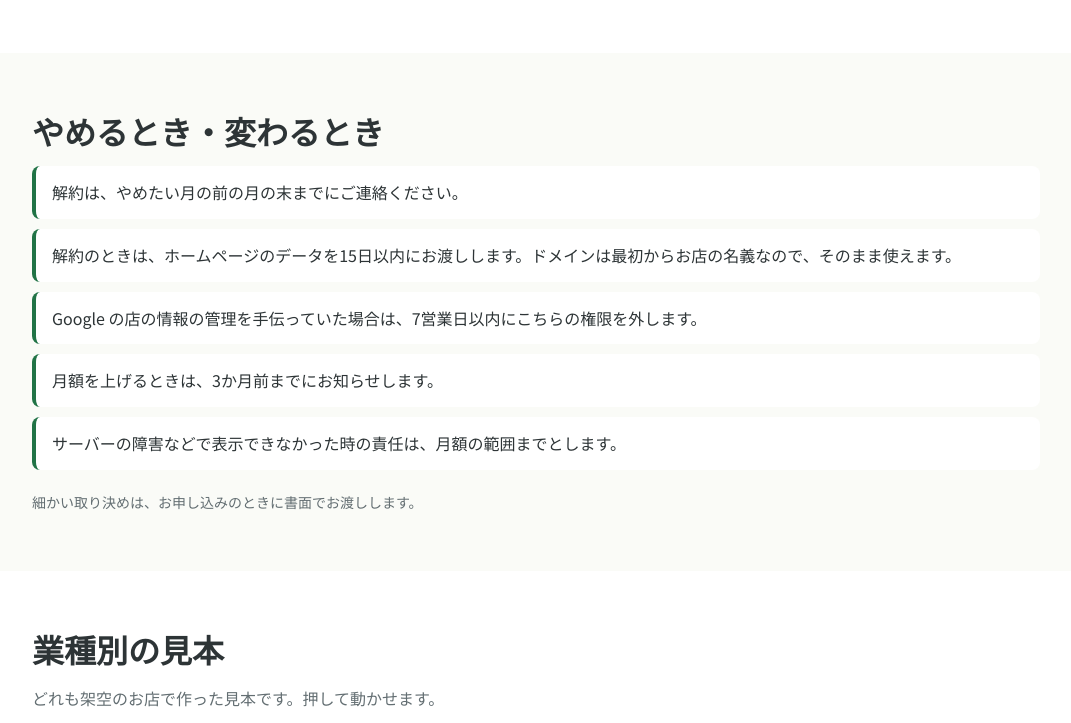
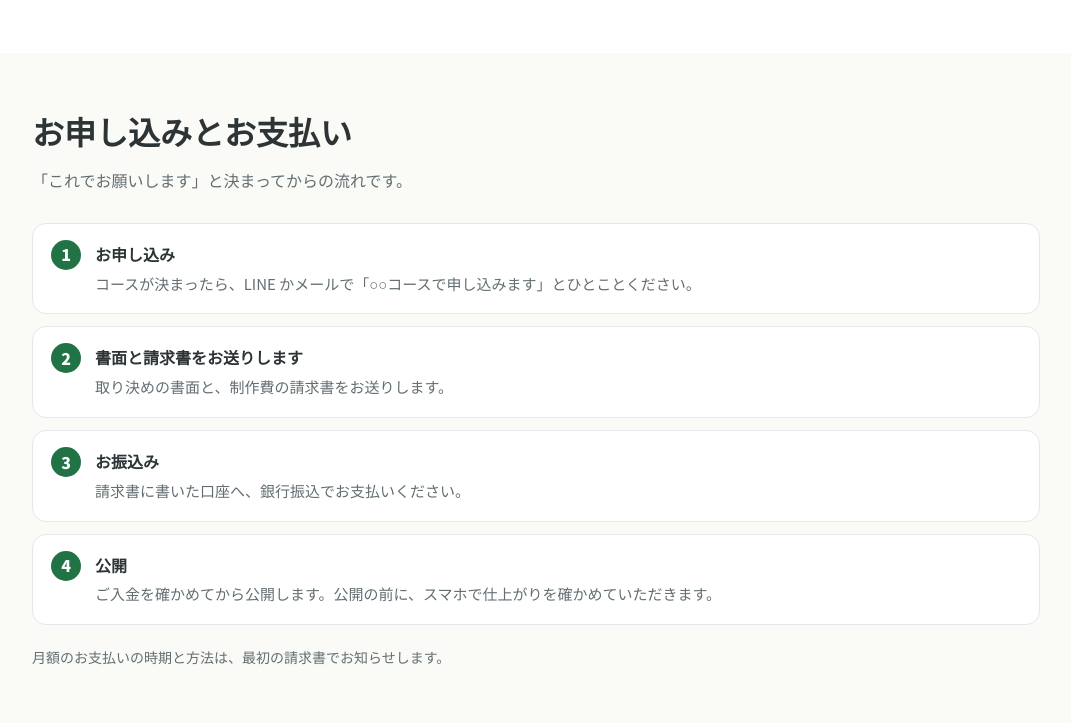
Before and after one commit to SakuLife/saku-portfolio, a plain HTML site: page homepage.html in a window 1280 px wide. Shown: the part 2973-3696 px from the top of the page, without its empty margins (104-1175 px from the left). Drawn offline with Linux system fonts and the light colour scheme.

Commit message:
feat: ホームページ制作に「お申し込みとお支払い」の流れ（振込先・期限は未記載）
Co-Authored-By: Claude Opus 5.5 <noreply@anthropic.com>

```diff
--- a/homepage.html
+++ b/homepage.html
@@ -205,6 +205,20 @@
 
     <section>
       <div class="wrap">
+        <h2>お申し込みとお支払い</h2>
+        <p class="sec-lead">「これでお願いします」と決まってからの流れです。</p>
+        <ol class="steps">
+          <li><b>お申し込み</b><span>コースが決まったら、LINE かメールで「○○コースで申し込みます」とひとことください。</span></li>
+          <li><b>書面と請求書をお送りします</b><span>取り決めの書面と、制作費の請求書をお送りします。</span></li>
+          <li><b>お振込み</b><span>請求書に書いた口座へ、銀行振込でお支払いください。</span></li>
+          <li><b>公開</b><span>ご入金を確かめてから公開します。公開の前に、スマホで仕上がりを確かめていただきます。</span></li>
+        </ol>
+        <p class="notes" style="padding:0">月額のお支払いの時期と方法は、最初の請求書でお知らせします。</p>
+      </div>
+    </section>
+
+    <section class="white">
+      <div class="wrap">
         <h2>やめるとき・変わるとき</h2>
         <ul class="rules">
           <li>解約は、やめたい月の前の月の末までにご連絡ください。</li>
@@ -217,7 +231,7 @@
       </div>
     </section>
 
-    <section class="white">
+    <section>
       <div class="wrap">
         <h2>業種別の見本</h2>
         <p class="sec-lead">どれも架空のお店で作った見本です。押して動かせます。</p>
```
